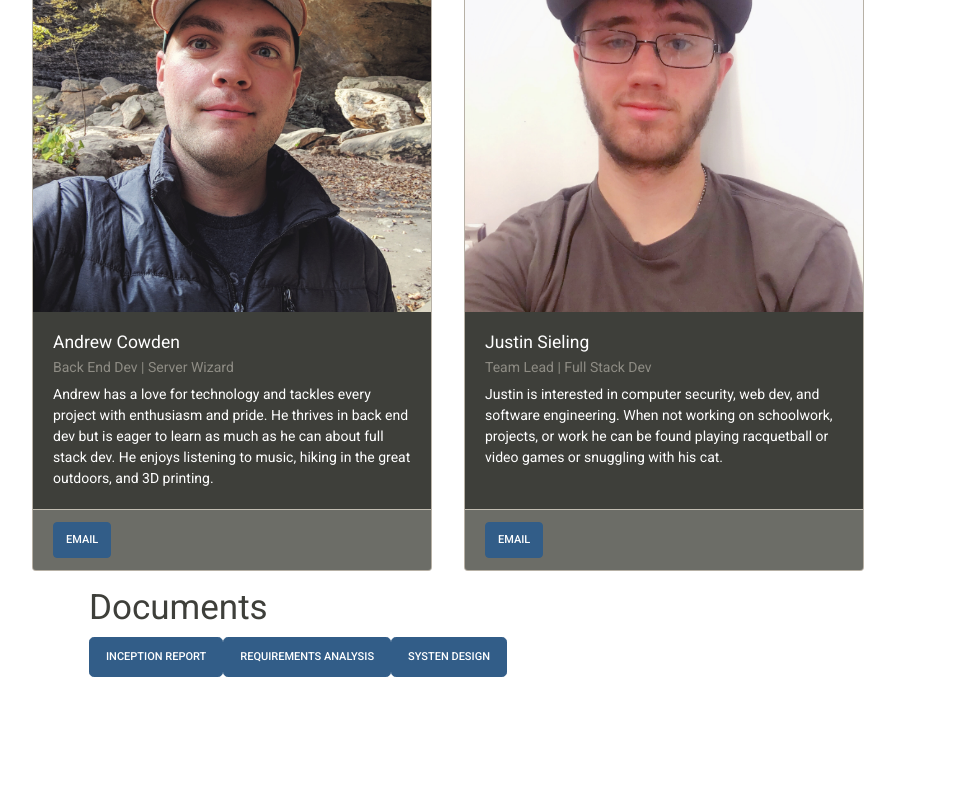
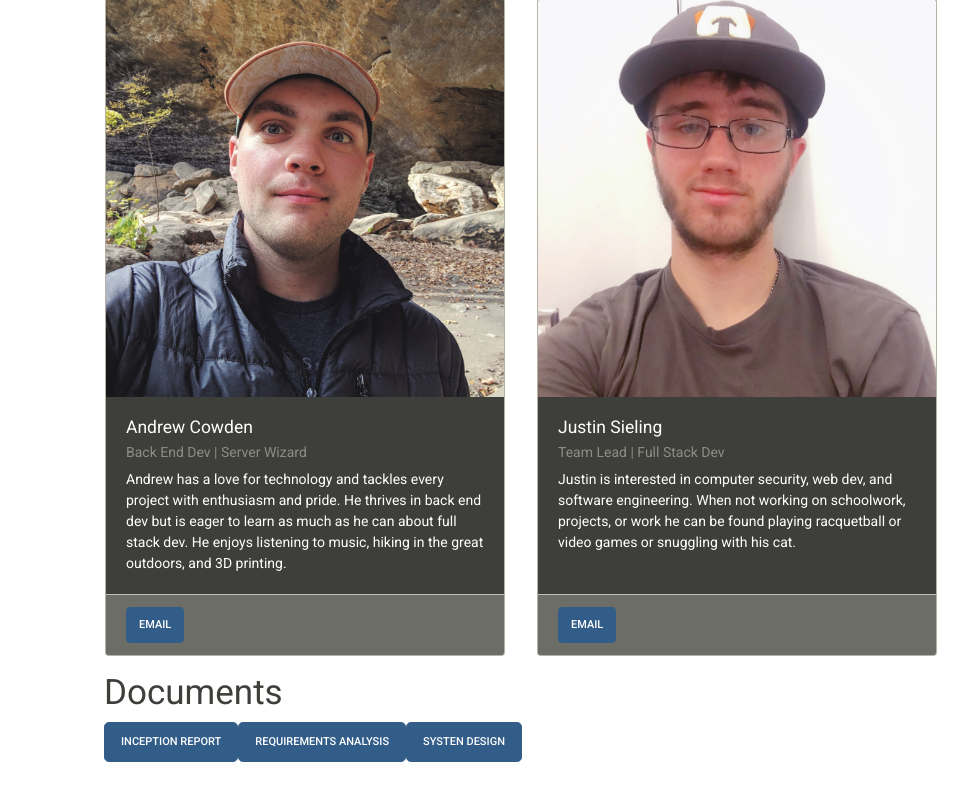
Before and after one commit to MRBeussink/ovd-website, an Angular app in the folder ovd-website/: page / in a window 1280 px wide. Shown: the part 1312-2112 px from the top of the page, without its empty margins (54-1022 px from the left). Before the commit the page ends 1989 px from the top, so only its background shows below. Built offline with nearby package versions, Linux system fonts and the light colour scheme.

Commit message:
Refactoring

```diff
--- a/ovd-website/src/app/app.component.html
+++ b/ovd-website/src/app/app.component.html
@@ -1,13 +1,6 @@
 <app-nav></app-nav>
-<div>
+<div class="container my-5 pt-3">
   <app-about></app-about>
   <app-team></app-team>
-  <div class="container">
-    <h1 id="docs">Documents</h1>
-    <div>
-      <a href="../assets/docs/maje-incepetion.pdf" class="btn btn-primary btn-lg">Inception Report</a>
-      <a href="../assets/docs/maje-requirements_analysis.pdf" class="btn btn-primary btn-lg">Requirements Analysis</a>
-      <a href="../assets/docs/maje-system_design.pdf" class="btn btn-primary btn-lg">Systen Design</a>
-    </div>
-  </div>
+  <app-docs></app-docs>
 </div>
```
